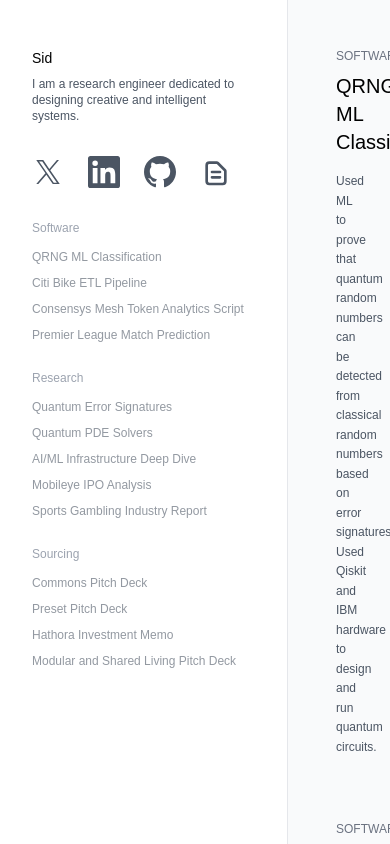
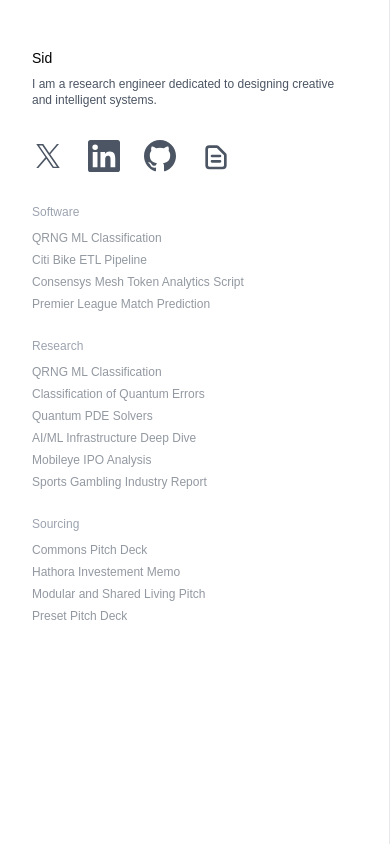
Before and after one commit to sid-chava/portfolio, a Next.js app: page / in a window 390 px wide. Built offline with nearby package versions, Linux system fonts and the light colour scheme; a web font is replaced by a local one.

Commit message:
fixed mobile

```diff
--- a/src/app/components/SidebarLayout.jsx
+++ b/src/app/components/SidebarLayout.jsx
@@ -87,7 +87,7 @@
   return (
     <div className="flex h-screen bg-gray-50 overflow-y-auto">
       {/* Sidebar */}
-      <div className="w-72 fixed h-full border-r border-gray-200 bg-white p-4">
+      <div className="w-full md:w-72 fixed h-full border-r border-gray-200 bg-white p-4">
         {/* Profile Section */}
         <div className="mb-4 mt-2">
           <h2 className="text-sm text-black font-medium mb-1">Sid</h2>
@@ -126,16 +126,24 @@
           <div>
             <p className="text-xs text-gray-400 mb-1">Software</p>
             <ul className="space-y-0.5">
-              {[
-                'QRNG ML Classification',
-                'Citi Bike ETL Pipeline',
-                'Consensys Mesh Token Analytics Script',
-                'Premier League Match Prediction'
-              ].map((item) => (
-                <li key={item}>
-                  <button className="text-xs text-gray-600 hover:text-black transition-all duration-200 opacity-60 hover:opacity-100 w-full text-left py-0.5 truncate">
-                    {item}
-                  </button>
+              {projects
+                .filter(project => project.category.includes('SOFTWARE'))
+                .map((project) => (
+                  <li key={project.title}>
+                    {project.link ? (
+                      <a
+                        href={project.link}
+                        target="_blank"
+                        rel="noopener noreferrer"
+                        className="text-xs text-gray-600 hover:text-black transition-all duration-200 opacity-60 hover:opacity-100 block py-0.5 truncate"
+                      >
+                        {project.title}
+                      </a>
+                    ) : (
+                      <span className="text-xs text-gray-600 block py-0.5 truncate opacity-60">
+                        {project.title}
+                      </span>
+                    )}
                   </li>
                 ))}
             </ul>
@@ -145,17 +153,24 @@
           <div>
             <p className="text-xs text-gray-400 mb-1">Research</p>
             <ul className="space-y-0.5">
-              {[
-                'Quantum Error Signatures',
-                'Quantum PDE Solvers',
-                'AI/ML Infrastructure Deep Dive',
-                'Mobileye IPO Analysis',
-                'Sports Gambling Industry Report'
-              ].map((item) => (
-                <li key={item}>
-                  <button className="text-xs text-gray-600 hover:text-black transition-all duration-200 opacity-60 hover:opacity-100 w-full text-left py-0.5 truncate">
-                    {item}
-                  </button>
+              {projects
+                .filter(project => project.category.includes('RESEARCH'))
+                .map((project) => (
+                  <li key={project.title}>
+                    {project.link ? (
+                      <a
+                        href={project.link}
+                        target="_blank"
+                        rel="noopener noreferrer"
+                        className="text-xs text-gray-600 hover:text-black transition-all duration-200 opacity-60 hover:opacity-100 block py-0.5 truncate"
+                      >
+                        {project.title}
+                      </a>
+                    ) : (
+                      <span className="text-xs text-gray-600 block py-0.5 truncate opacity-60">
+                        {project.title}
+                      </span>
+                    )}
                   </li>
                 ))}
             </ul>
@@ -165,16 +180,24 @@
           <div>
             <p className="text-xs text-gray-400 mb-1">Sourcing</p>
             <ul className="space-y-0.5">
-              {[
-                'Commons Pitch Deck',
-                'Preset Pitch Deck',
-                'Hathora Investment Memo',
-                'Modular and Shared Living Pitch Deck'
-              ].map((item) => (
-                <li key={item}>
-                  <button className="text-xs text-gray-600 hover:text-black transition-all duration-200 opacity-60 hover:opacity-100 w-full text-left py-0.5 truncate">
-                    {item}
-                  </button>
+              {projects
+                .filter(project => project.category === 'SOURCING')
+                .map((project) => (
+                  <li key={project.title}>
+                    {project.link ? (
+                      <a
+                        href={project.link}
+                        target="_blank"
+                        rel="noopener noreferrer"
+                        className="text-xs text-gray-600 hover:text-black transition-all duration-200 opacity-60 hover:opacity-100 block py-0.5 truncate"
+                      >
+                        {project.title}
+                      </a>
+                    ) : (
+                      <span className="text-xs text-gray-600 block py-0.5 truncate opacity-60">
+                        {project.title}
+                      </span>
+                    )}
                   </li>
                 ))}
             </ul>
@@ -182,8 +205,8 @@
         </nav>
       </div>
 
-      {/* Main Content Area */}
-      <div className="ml-72 flex-1 p-12 overflow-y-auto">
+      {/* Main Content Area - Hidden on mobile */}
+      <div className="hidden md:block md:ml-72 flex-1 p-12 overflow-y-auto">
         {/* Project Grid */}
         <div className="grid grid-cols-1 md:grid-cols-2 lg:grid-cols-3 gap-8">
   {projects.map((project, index) => (
```
Lines whose indentation alone changed are shown as unchanged.
